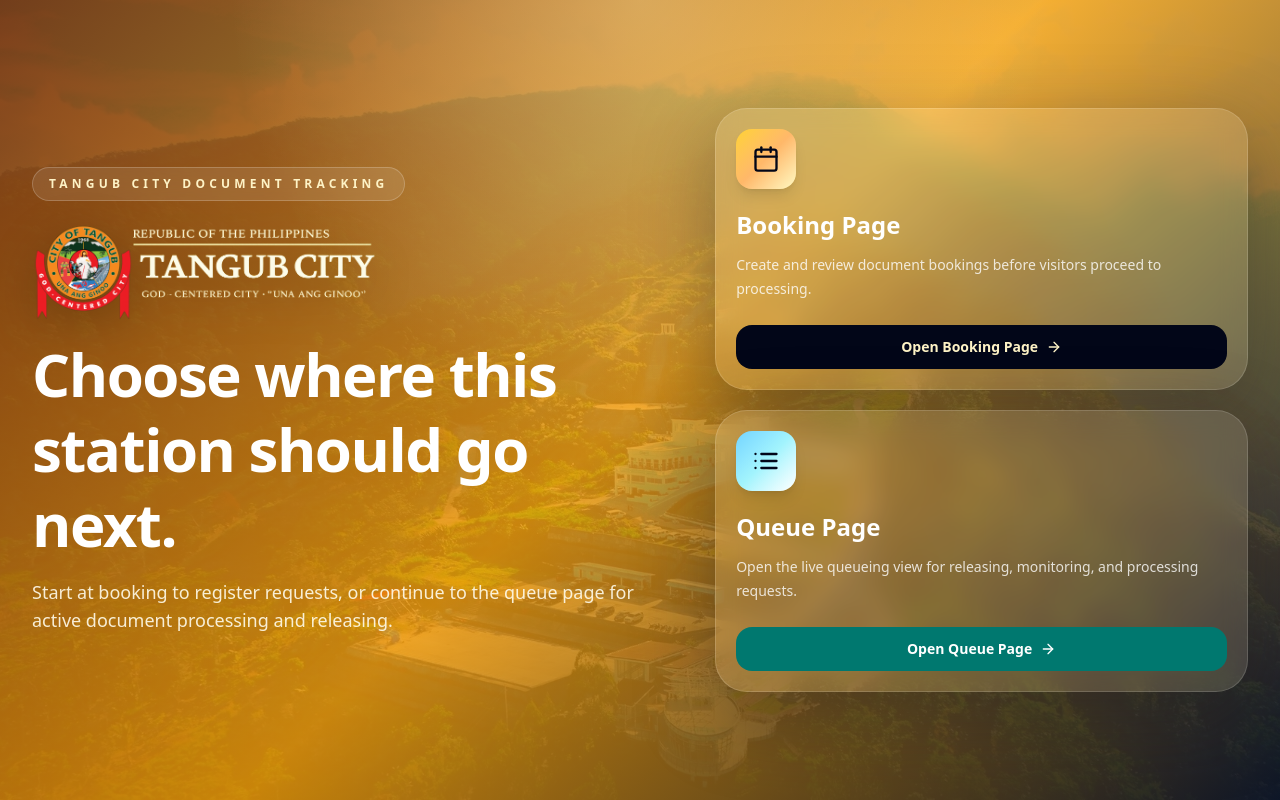
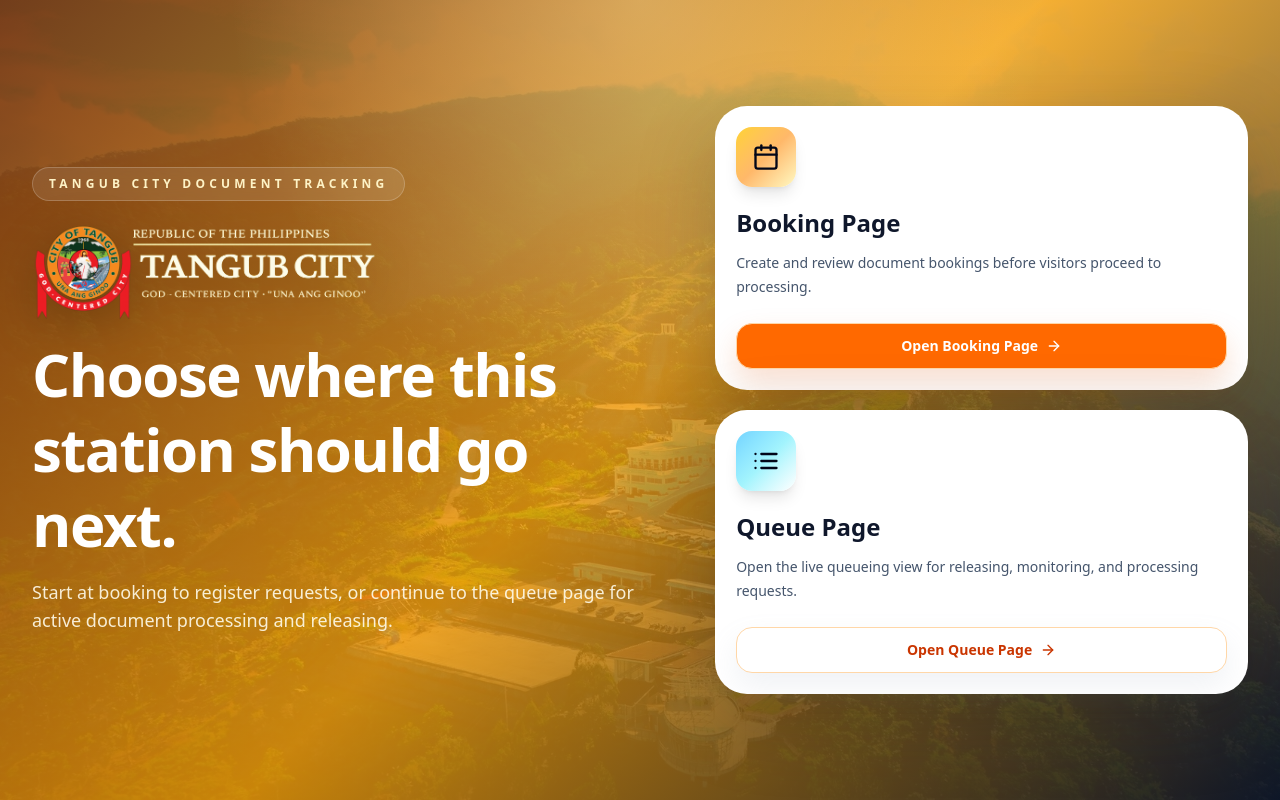
Before and after one commit to AreYouLucky/tc_document_tracking_frontend, a React (Vite) app: page / in a window 1280 px wide. Built offline with nearby package versions, Linux system fonts and the light colour scheme; no server answers.

Commit message:
uodtae page

```diff
--- a/src/pages/front-page.tsx
+++ b/src/pages/front-page.tsx
@@ -10,7 +10,7 @@
     icon: FiCalendar,
     accent: 'from-amber-300 via-orange-300 to-yellow-100',
     buttonClass:
-      'bg-slate-950 text-amber-100 hover:bg-slate-900 focus-visible:ring-amber-200',
+      'border border-orange-200 bg-orange-500 text-white shadow-[0_14px_30px_rgba(234,88,12,0.18)] hover:border-orange-300 hover:bg-orange-600 focus-visible:ring-orange-200',
   },
   {
     title: 'Queue Page',
@@ -20,7 +20,7 @@
     icon: FiList,
     accent: 'from-sky-300 via-cyan-200 to-white',
     buttonClass:
-      'bg-teal-700 text-white hover:bg-teal-600 focus-visible:ring-teal-200',
+      'border border-orange-200 bg-white text-orange-700 shadow-[0_14px_30px_rgba(148,163,184,0.14)] hover:border-orange-300 hover:bg-orange-50 focus-visible:ring-orange-200',
   },
 ]
 
@@ -63,7 +63,7 @@
             {portalLinks.map(({ title, description, to, icon: Icon, accent, buttonClass }) => (
               <article
                 key={to}
-                className="group rounded-[2rem] border border-white/15 bg-white/12 p-5 shadow-[0_24px_80px_rgba(15,23,42,0.38)] backdrop-blur-md transition-transform duration-300 hover:-translate-y-1"
+                className="group rounded-[2rem] border border-white/70 bg-white p-5 shadow-[0_24px_80px_rgba(15,23,42,0.24)] transition-transform duration-300 hover:-translate-y-1"
               >
                 <div
                   className={`mb-5 inline-flex rounded-2xl bg-gradient-to-br ${accent} p-4 text-slate-950 shadow-lg`}
@@ -72,8 +72,8 @@
                 </div>
 
                 <div className="space-y-3">
-                  <h2 className="text-2xl font-bold text-white">{title}</h2>
-                  <p className="text-sm leading-6 text-white/80">{description}</p>
+                  <h2 className="text-2xl font-bold text-slate-900">{title}</h2>
+                  <p className="text-sm leading-6 text-slate-600">{description}</p>
                 </div>
 
                 <Link
```
